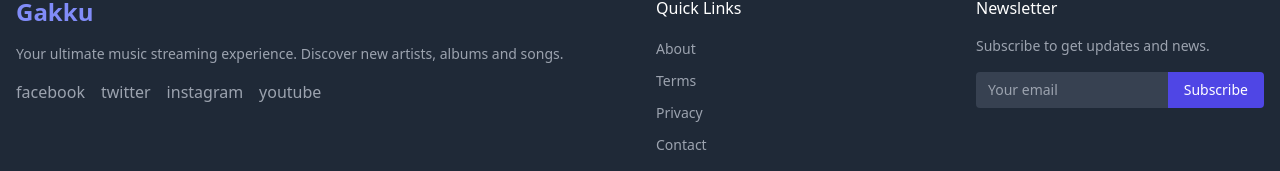
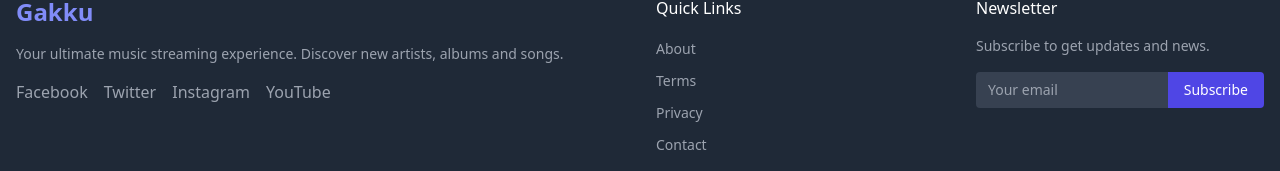
Before and after one commit to elitekbtu/gakku, an Angular app in the folder frontend/gakku/: page / in a window 1280 px wide. Shown: the part 535-706 px from the top of the page. Built offline with nearby package versions, Linux system fonts and the light colour scheme.

Commit message:
fixing footer

```diff
--- a/frontend/gakku/src/app/components/footer/footer.component.ts
+++ b/frontend/gakku/src/app/components/footer/footer.component.ts
@@ -20,9 +20,9 @@ export class FooterComponent {
   ];
 
   socialLinks = [
-    { icon: 'facebook', url: '#' },
-    { icon: 'twitter', url: '#' },
-    { icon: 'instagram', url: '#' },
-    { icon: 'youtube', url: '#' }
+    { icon: 'Facebook', url: '#' },
+    { icon: 'Twitter', url: '#' },
+    { icon: 'Instagram', url: '#' },
+    { icon: 'YouTube', url: '#' }
   ];
 }
```
